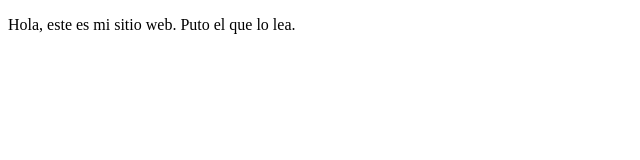
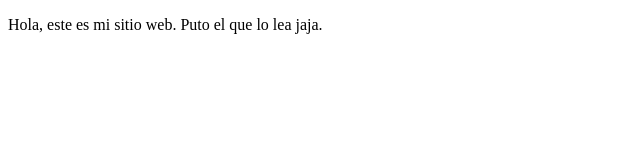
Before and after one commit to JE-00/proyectoPLATZI, a plain HTML site: page index.html in a window 1280 px wide. Shown: the full height of the page, 0-640 px from the left. Drawn offline with Linux system fonts and the light colour scheme.

Commit message:
second commit

```diff
--- a/index.html
+++ b/index.html
@@ -9,7 +9,7 @@
 <body>
     <p>
         Hola, este es mi sitio web.
-        Puto el que lo lea.
+        Puto el que lo lea jaja.
     </p>
 </body>
 </html>
```
